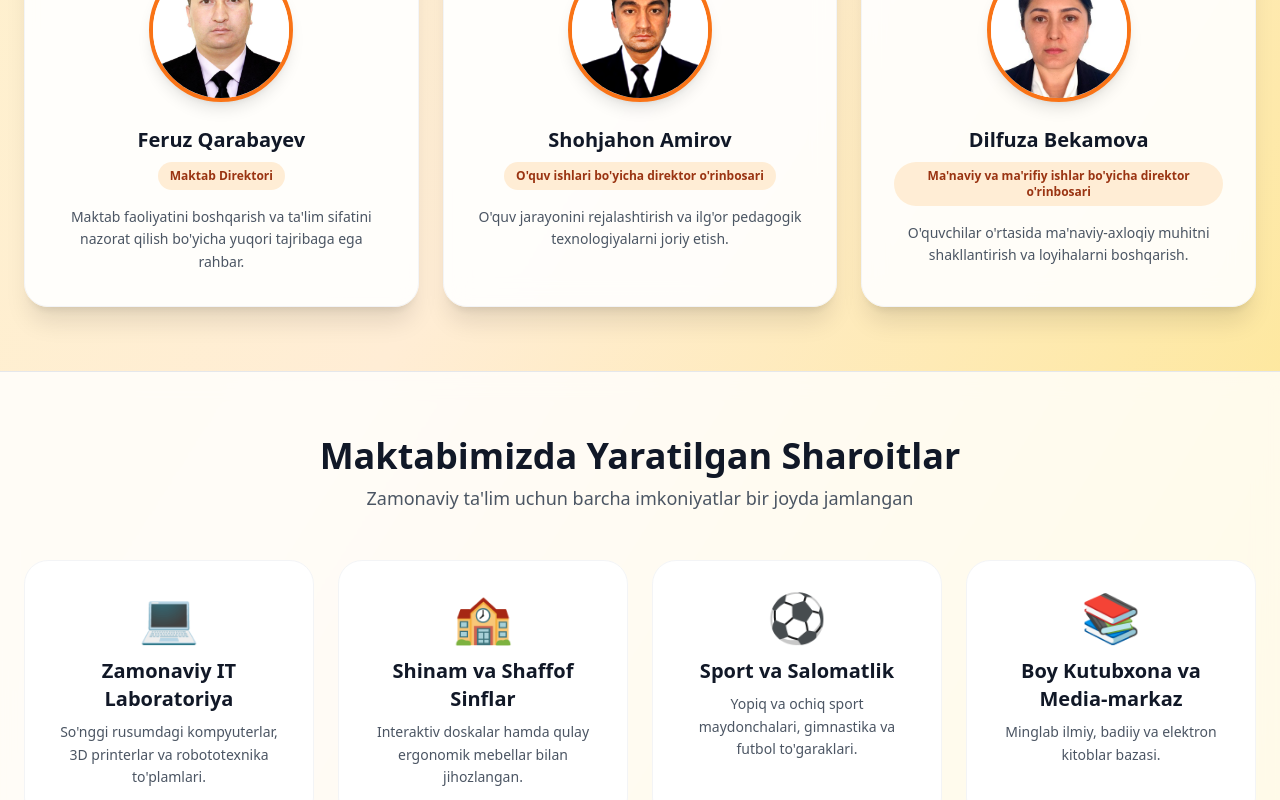
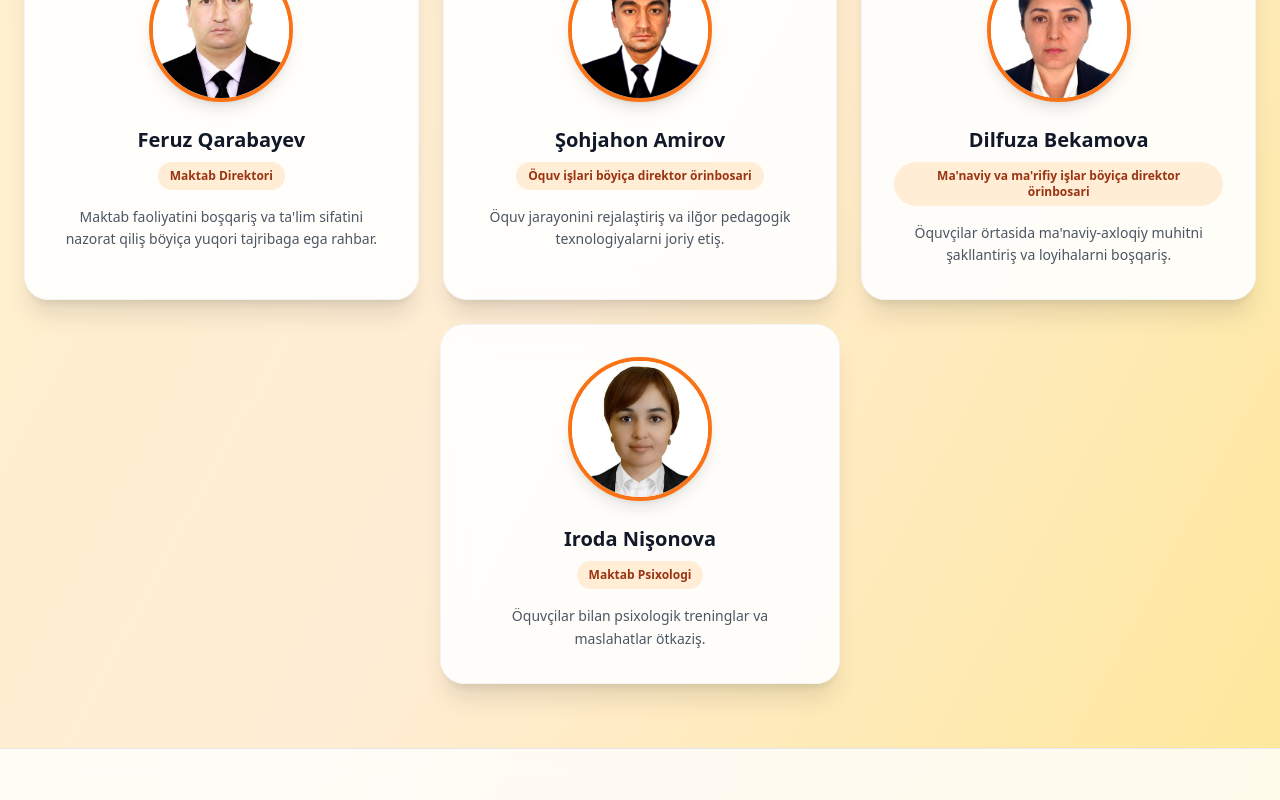
Before and after one commit to Sherzod1978/zarbdor-portal, a React (Vite) app: page /about in a window 1280 px wide. Shown: the part 1120-1920 px from the top of the page. Built offline with nearby package versions, Linux system fonts and the light colour scheme.

Commit message:
Aboutda yangilanish

```diff
--- a/src/pages/About.jsx
+++ b/src/pages/About.jsx
@@ -27,7 +27,7 @@ export default function About() {
       bgGradient: 'from-slate-100 via-sky-100 to-blue-200',
       heroBg: 'from-sky-600 to-blue-800',
       accentColor: 'text-sky-950',
-      particles: ['❄', '❅', '❆', '❄', '❅']
+      particles: ['❄', '❅', '❅']
     },
     spring: {
       name: 'Bahor',
@@ -52,26 +52,32 @@ export default function About() {
       name: "Feruz Qarabayev",
       role: "Maktab Direktori",
       image: "/direktor.png",
-      desc: "Maktab faoliyatini boshqarish va ta'lim sifatini nazorat qilish bo'yicha yuqori tajribaga ega rahbar."
+      desc: "Maktab faoliyatini boşqariş va ta'lim sifatini nazorat qiliş böyiça yuqori tajribaga ega rahbar."
     },
     {
-      name: "Shohjahon Amirov",
-      role: "O'quv ishlari bo'yicha direktor o'rinbosari",
+      name: "Şohjahon Amirov",
+      role: "Öquv işlari böyiça direktor örinbosari",
       image: "/Amirov.png",
-      desc: "O'quv jarayonini rejalashtirish va ilg'or pedagogik texnologiyalarni joriy etish."
+      desc: "Öquv jarayonini rejalaştiriş va ilğor pedagogik texnologiyalarni joriy etiş."
     },
     {
       name: "Dilfuza Bekamova",
-      role: "Ma'naviy va ma'rifiy ishlar bo'yicha direktor o'rinbosari",
+      role: "Ma'naviy va ma'rifiy işlar böyiça direktor örinbosari",
       image: "/Dilfuza.jpg",
-      desc: "O'quvchilar o'rtasida ma'naviy-axloqiy muhitni shakllantirish va loyihalarni boshqarish."
-    }
+      desc: "Öquvçilar örtasida ma'naviy-axloqiy muhitni şakllantiriş va loyihalarni boşqariş."
+    },
+    {
+  name: "Iroda Nişonova",
+  role: "Maktab Psixologi",
+  image: "/Iroda.jpg", // если файла нет, оставьте bo'sh: ""
+  desc: "Öquvçilar bilan psixologik treninglar va maslahatlar ötkaziş."
+}
   ];
 
   const features = [
-    { title: "Zamonaviy IT Laboratoriya", desc: "So'nggi rusumdagi kompyuterlar, 3D printerlar va robototexnika to'plamlari.", icon: "💻" },
-    { title: "Shinam va Shaffof Sinflar", desc: "Interaktiv doskalar hamda qulay ergonomik mebellar bilan jihozlangan.", icon: "🏫" },
-    { title: "Sport va Salomatlik", desc: "Yopiq va ochiq sport maydonchalari, gimnastika va futbol to'garaklari.", icon: "⚽" },
+    { title: "Zamonaviy IT Laboratoriya", desc: "Sönggi rusumdagi kompyuterlar, 3D printerlar va robototexnika töplamlari.", icon: "💻" },
+    { title: "Şinam va şaffof sinflar", desc: "Interaktiv doskalar hamda qulay ergonomik mebellar bilan jihozlangan.", icon: "🏫" },
+    { title: "Sport va Salomatlik", desc: "Yopiq va oçiq sport maydonçalari, voleybol va futbol tögaraklari.", icon: "⚽" },
     { title: "Boy Kutubxona va Media-markaz", desc: "Minglab ilmiy, badiiy va elektron kitoblar bazasi.", icon: "📚" }
   ];
 
```
